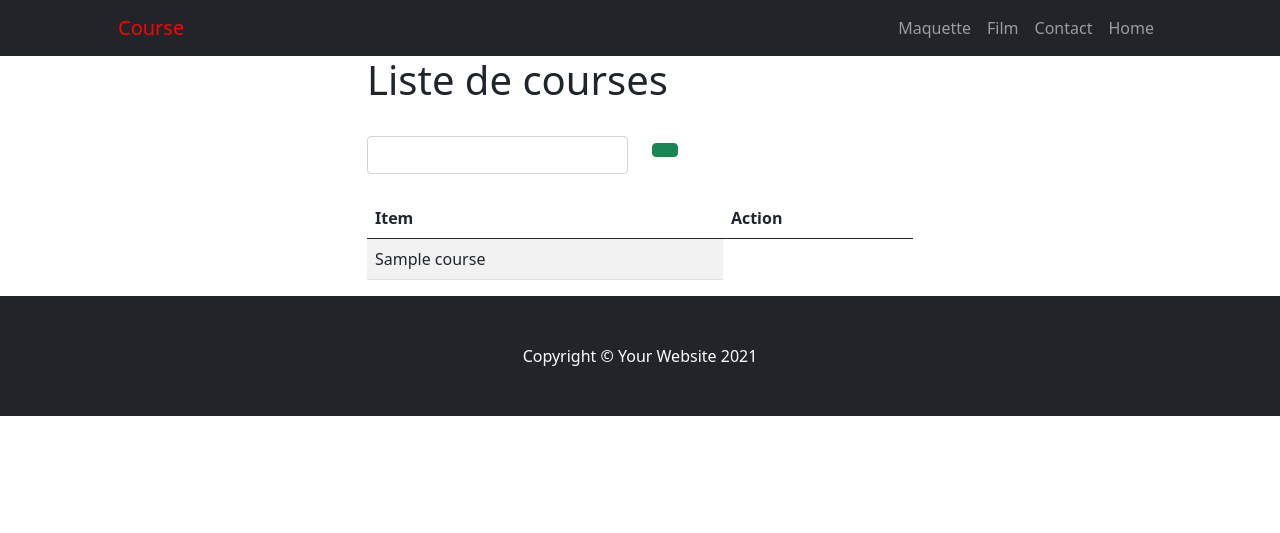
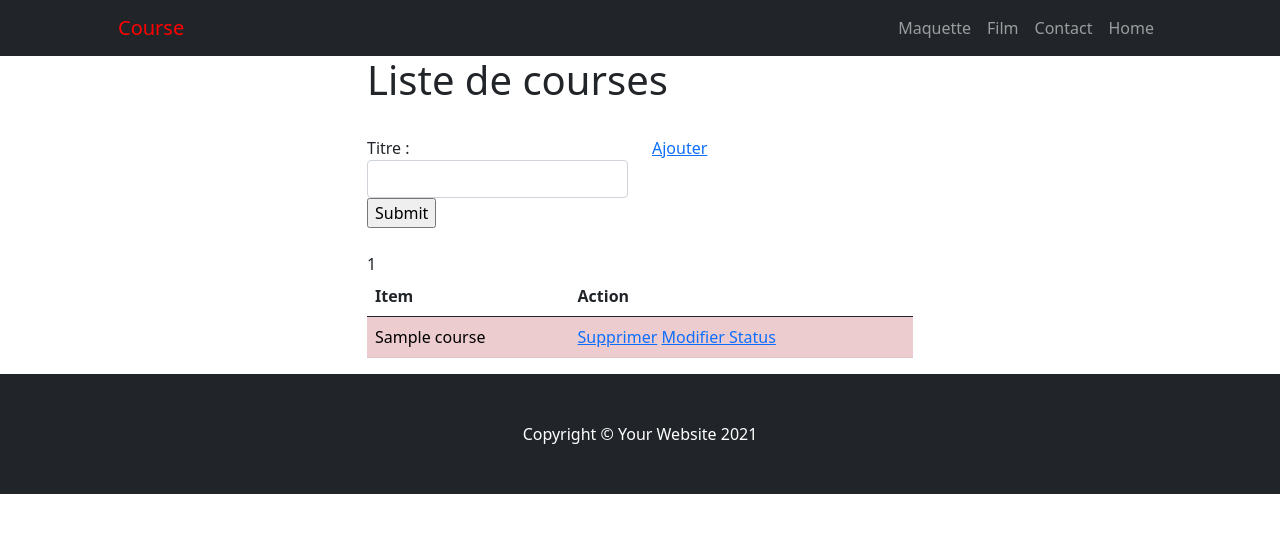
Before and after one commit to Squalalah/proj-symfony, a Symfony app: template templates/course/index.html.twig in a window 1280 px wide. Shown: the top 533 px of the page. Run offline with Twig, Linux system fonts and the light colour scheme; the template is opened without the code that fills it: most values are stand-ins (such as "Sample title", 1, 10 or a date in 2020); some libraries are stand-ins or nearby versions.

Commit message:
Ajouts exercice d'ajd.

```diff
--- a/templates/course/index.html.twig
+++ b/templates/course/index.html.twig
@@ -9,31 +9,33 @@
                 <br>
                 <div class="row">
                     <div class="col-6">
-                        <input id="item" class="form-control" >
+                        <form action='{{ path('course_add') }}' method='POST' name="form_add_course">
+                            <label for="item">Titre :</label>
+                            <input id="item" class="form-control" name='_title'>
+                            <input type="submit" name='_submit'>
+                        </form>
                     </div>
                     <div class="col-2">
-                        <button id="btn1" class="btn btn-success">
-                            <i class="fa fa-plus"></i>
-                        </button>
+                        <a href="{{ path('course_add') }}">Ajouter</a>
                     </div>
                 </div>
                 <br>
+                {% if id is defined %} {{ id }} {% endif %}
                 <table  class="table table-striped">
                     <thead>
-                    <th>Item</th>
-                    <th>Action</th>
+                        <tr>
+                            <th>Item</th>
+                            <th>Action</th>
+                        </tr>
                     </thead>
                     <tbody id="tab1">
                     {% for c in courses %}
-                        {% if c.status %}
-                            <tr>
-                                <td>{{ c.title }}</td>
-                            </tr>
-                            {% else %}
-                            <tr class="table-danger">
-                                <td><strike>{{ c.title }}</strike></td>
-                            <tr>
-                            {% endif %}
+                        <tr class="{% if c.status %}table-danger {% endif %}">
+                            <td>{{ c.title }}</td>
+                            <td>
+                                <a href="{{ path('course_delete', {'id':c.id }) }}">Supprimer</a>
+                                <a href="{{ path('course_update', {'id':c.id }) }}">Modifier Status</a>
+                            </td>
                         </tr>
                     {% endfor %}
                     </tbody>
```
Also changed, not shown: src/Controller/CourseController.php (+30 -0 lines).
